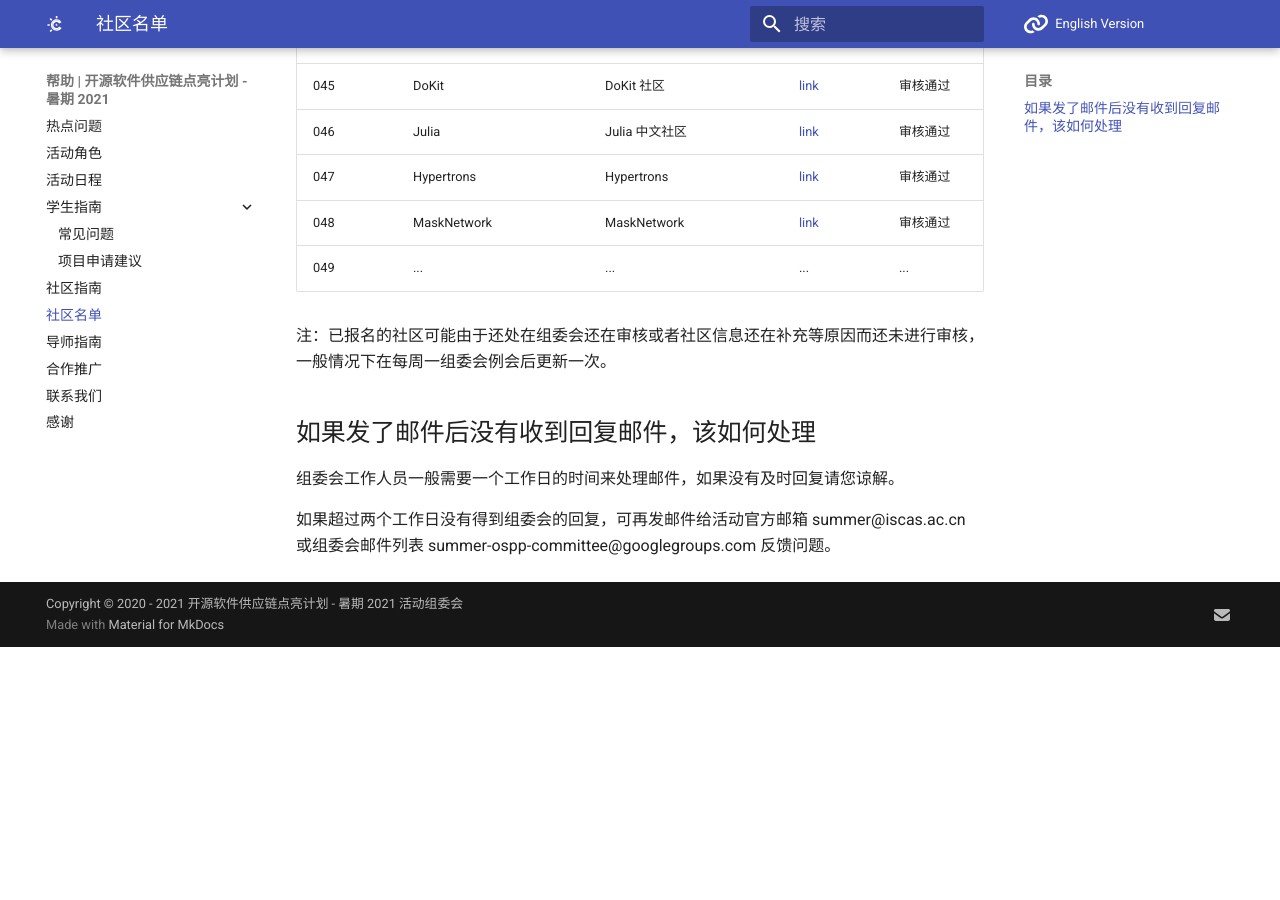
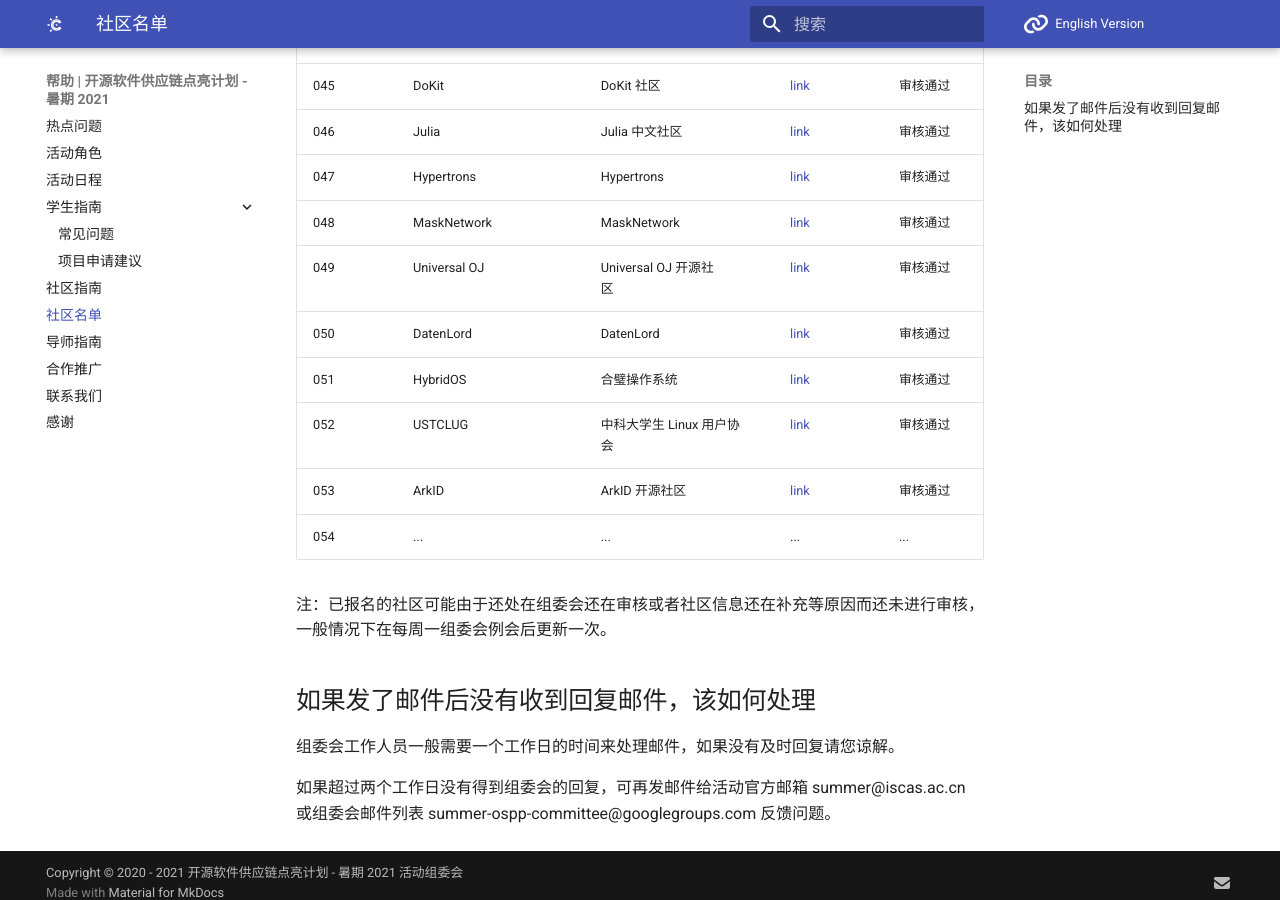
Before and after one commit to summer-ospp/help, an MkDocs documentation site: the page built from docs/communities-list.md, in a window 1280 px wide and 900 px high, scrolled down 2399 px. Built offline with MkDocs 1.6.1 and Material for MkDocs 9.7.7, drawn with Linux system fonts in a browser that asks for light colours; comment, search, counter and statistics services are not loaded; before the commit the page ends 3046 px from its top, so only the background shows below that.

Commit message:
Update communities-list.md

```diff
--- a/docs/communities-list.md
+++ b/docs/communities-list.md
@@ -54,7 +54,12 @@
 | 046  | Julia                | Julia 中文社区              | [link](https://discourse.juliacn.com/)                      | 审核通过    |
 | 047  | Hypertrons      | Hypertrons                   | [link](https://hypertrons.io)                   | 审核通过    |
 | 048  | MaskNetwork              | MaskNetwork            | [link](https://mask.io)    | 审核通过    |
-| 049  | ...              | ...                | ...                          | ...                                                |
+| 049  | Universal OJ               | Universal OJ 开源社区                | [link]( https://github.com/UniversalOJ   )            | 审核通过    |
+| 050  | DatenLord                | DatenLord              | [link]( https://datenlord.io  )                   | 审核通过   |
+| 051  | HybridOS      | 合璧操作系统                   | [link]( https://hybridos.fmsoft.cn/)                   | 审核通过    |
+| 052  | USTCLUG              | 中科大学生 Linux 用户协会            | [link]( https://lug.ustc.edu.cn/)    | 审核通过    |
+| 053  | ArkID               | ArkID 开源社区                | [link]( https://www.longguikeji.com/product/arkid   )            | 审核通过    |
+| 054  | ...              | ...                | ...                          | ...                                                |
 
 注：已报名的社区可能由于还处在组委会还在审核或者社区信息还在补充等原因而还未进行审核，一般情况下在每周一组委会例会后更新一次。
 
```
